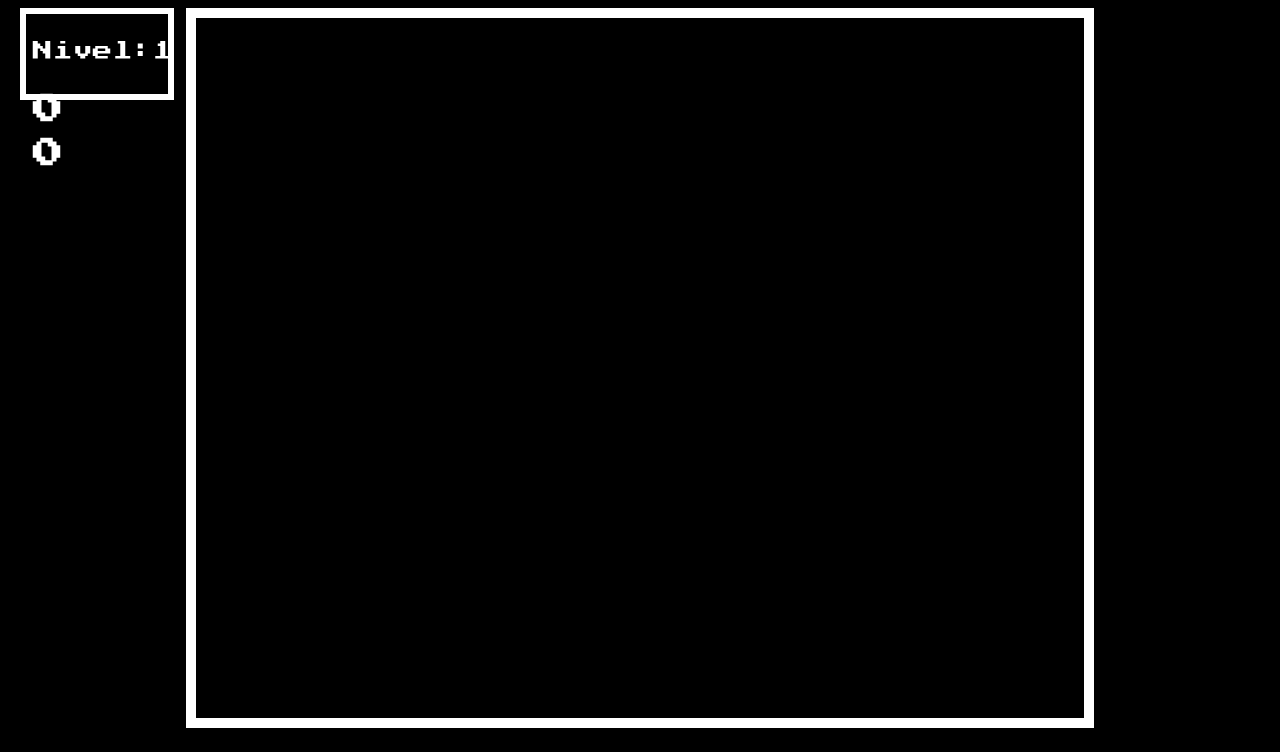
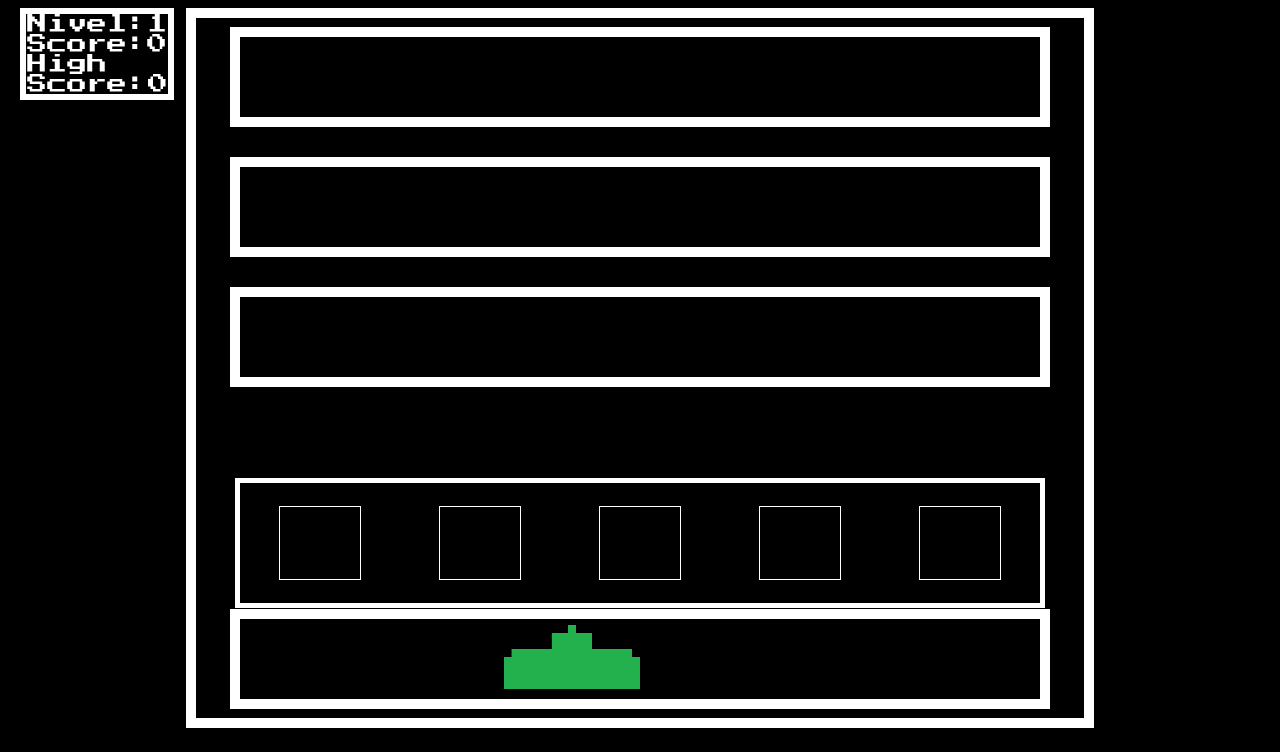
Before and after one commit to naut54/spaceInvaders, a plain HTML site: page index.html in a window 1280 px wide. Shown: the top 752 px of the page. Drawn offline with Linux system fonts and the light colour scheme.

Commit message:
Refactor layout and add Player entity foundation.
Updated HTML and CSS to improve layout structure, including refined containers for game elements and score display. Introduced a new `Player` class in JavaScript as a base for player-related functionality. This sets the groundwork for future game logic enhancements.

```diff
--- a/assets/css/mainStyles.css
+++ b/assets/css/mainStyles.css
@@ -11,7 +11,7 @@ body {
     flex-direction: row;
 }
 
-/* Contenedor Izquierdo */
+/* Inicio Contenedor Izquierdo */
 
 .left-container {
     width: 15%;
@@ -28,39 +28,110 @@ body {
     display: flex;
     font-size: 20px;
     flex-direction: column;
-    justify-content: space-between;
+    justify-content: space-around;
     font-family: 'Press Start 2P', cursive;
 }
 
 .title-container {
     display: flex;
     flex-direction: row;
-    padding: 5%;
+    padding: 0 0 0 1%;
 }
 
-.title-container h1 {
-    align-items: center;
-    font-size: 10px;
+.title-container p {
+    width: fit-content;
+    display: flex;
+    flex-direction: row;
+    align-items: flex-end;
+    justify-content: flex-start;
+    margin: 0;
+    user-select: none;
 }
 
 .score-container h1 {
     margin: 0;
-    padding: 5%;
-    font-size: 30px;
     font-family: 'Press Start 2P', cursive;
-    letter-spacing: 1px;
 }
 
-/* Contenedor Izquierdo */
+/* Fin Contenedor Izquierdo */
+
+/* Inicio Contenedor Derecho */
 
 .right-container {
     width: 15%;
 }
 
+/* Fin Contenedor Derecho */
+
+/* Inicio Game Container */
+
 .game-container {
     width: 75%;
     border: 10px solid #fff;
+    display: flex;
+    flex-direction: column;
+    justify-content: space-between;
+    align-items: center;
 }
+
+.invader-container {
+    width: 100%;
+    height: 45vh;
+    margin: 1% 0 0 0;
+    display: flex;
+    flex-direction: column;
+    justify-content: space-between;
+    align-items: center;
+}
+
+.invaders-container {
+    width: 90%;
+    height: 10vh;
+    border: 10px solid #fff;
+}
+
+.fortification-container {
+    width: 100%;
+    height: 30vh;
+    display: flex;
+    flex-direction: column;
+    justify-content: space-between;
+    align-items: center;
+}
+
+.shells-container {
+    width: 90%;
+    height: 15vh;
+    border: 5px solid #fff;
+    display: flex;
+    flex-direction: row;
+    justify-content: space-around;
+    align-items: center;
+}
+
+.shell {
+    width: 10%;
+    height: 60%;
+    border: 1px solid #fff;
+}
+
+.player-container {
+    width: 90%;
+    height: 10vh;
+    margin: 0 0 1% 0;
+    border: 10px solid #fff;
+    display: flex;
+    flex-direction: row;
+    justify-content: space-around;
+    align-items: center;
+}
+
+.player img {
+    width: 50%;
+    height: 100%;
+}
+
+/* Fin Game Container */
 
 .banner-container {
     width: 100%;
--- /dev/null
+++ b/assets/js/entities/Player.js
@@ -0,0 +1,5 @@
+class Player {
+    constructor() {
+        this.element = document.getElementById("player");
+    }
+}
--- a/index.html
+++ b/index.html
@@ -19,15 +19,23 @@
                         <p>Nivel: </p>
                         <p id="level">1</p>
                     </div>
-                    <h1 id="score">0</h1>
-                    <h1 id="high-score">0</h1>
+                    <div class="title-container">
+                        <p>Score: </p>
+                        <p id="score">0</p>
+                    </div>
+                    <div class="title-container">
+                        <p>High Score: </p>
+                        <p id="high-score">0</p>
+                    </div>
                 </div>
             </div>
             <div class="game-container">
+                <div class="invader-container">
                     <div class="invaders-container"></div>
                     <div class="invaders-container"></div>
                     <div class="invaders-container"></div>
-              <div class="invaders-container"></div>
+                </div>
+                <div class="fortification-container">
                     <div class="shells-container">
                         <div class="shell" id="shell-1"></div>
                         <div class="shell" id="shell-2"></div>
@@ -35,9 +43,18 @@
                         <div class="shell" id="shell-4"></div>
                         <div class="shell" id="shell-5"></div>
                     </div>
-              <div class="player-container"></div>
+                    <div class="player-container">
+                        <div class="player" id="player">
+                            <img src="assets/img/player.png" alt="player">
                         </div>
-            <div class="right-container"></div>
+                    </div>
+                </div>
+            </div>
+            <div class="right-container">
+                <div class="instructions-container">
+
+                </div>
+            </div>
         </div>
         <div class="banner-container">
             <h1 id="text-1">
```
Also changed, not shown: assets/img/player.png (added). Lines whose indentation alone changed are shown as unchanged.
